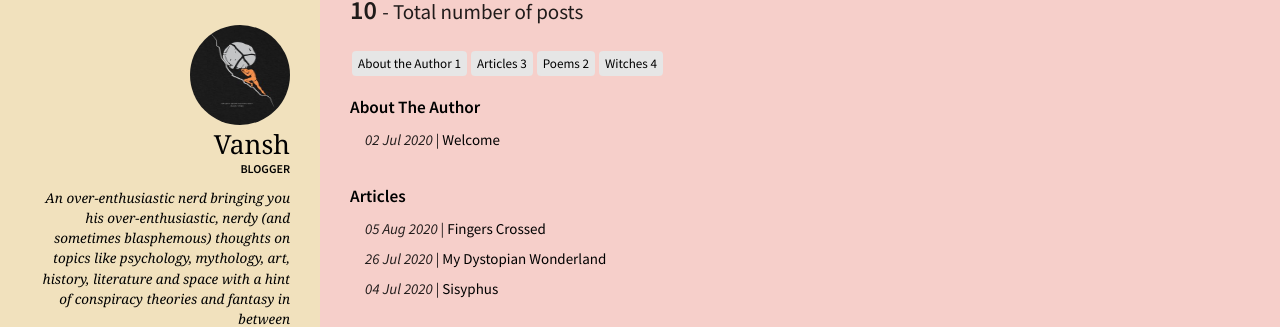
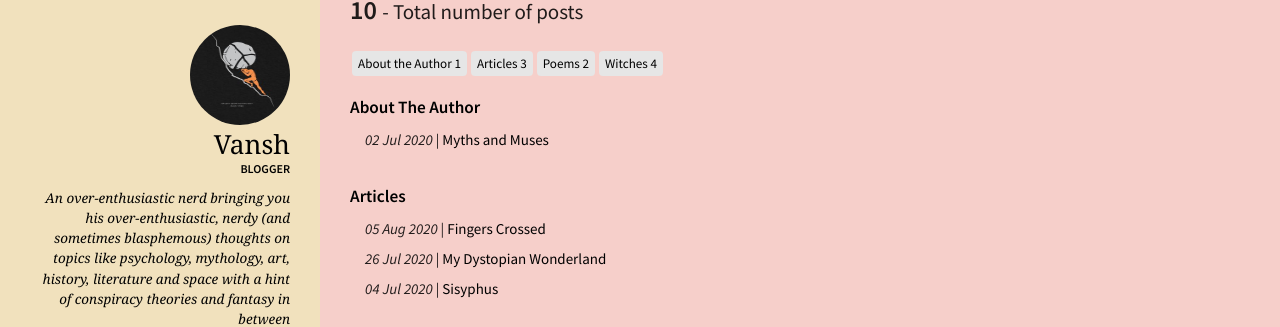
Before and after one commit to Vansh921/Website, a Jekyll site: the page built from categories.html, in a window 1280 px wide. Shown: the part 203-530 px from the top of the page. Built offline with Jekyll 4.4.1, drawn with Linux system fonts in a browser that asks for light colours; comment, search, counter and statistics services are not loaded.

Commit message:
Update 2020-07-02-introduction.md

```diff
--- a/_posts/2020-07-02-introduction.md
+++ b/_posts/2020-07-02-introduction.md
@@ -1,6 +1,6 @@
 ---
 layout:     post
-title:      "Welcome"
+title:      "Myths and Muses"
 description: "An introduction to the blog"
 date:       2020-07-02 0:30:00
 author:     "Vansh"
```
